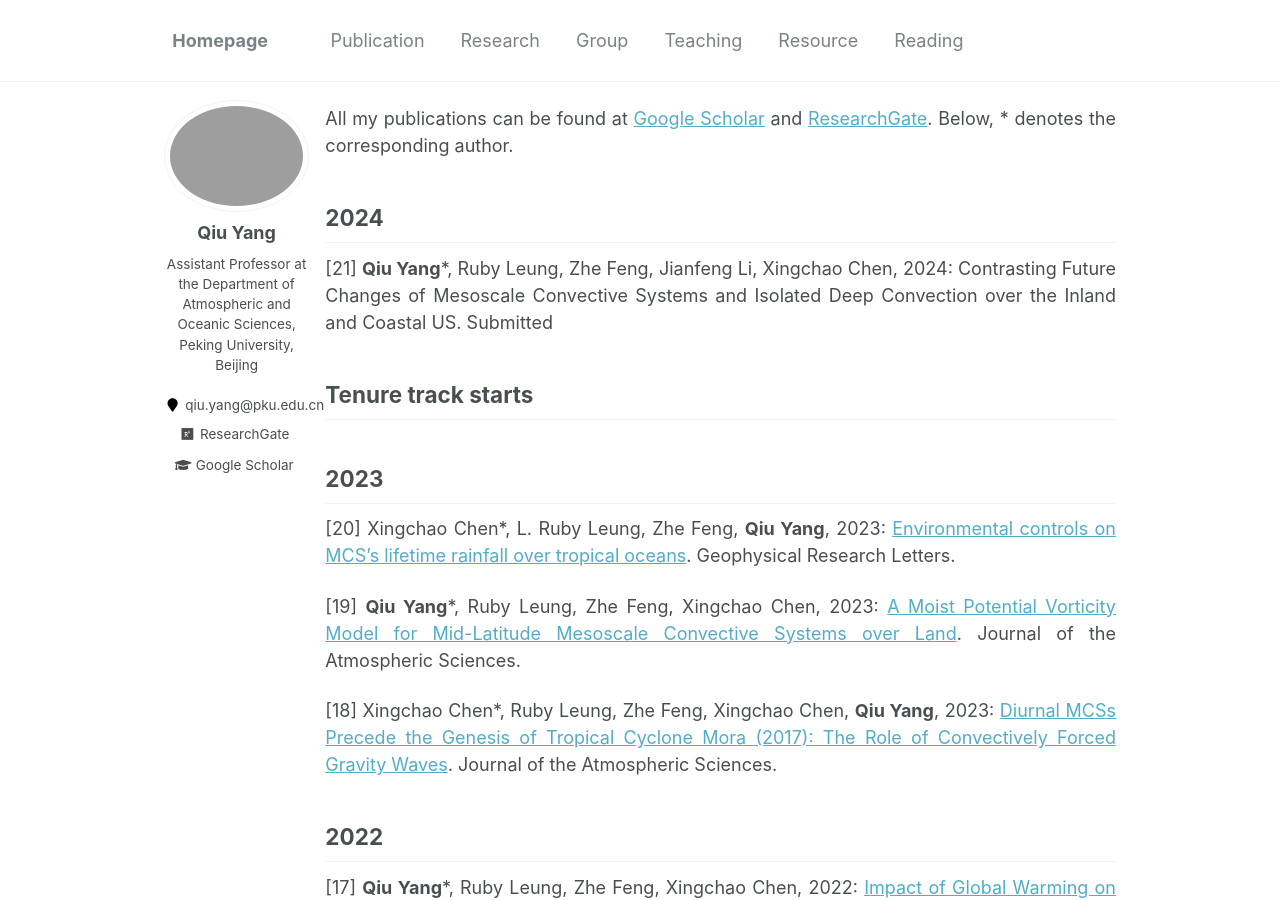
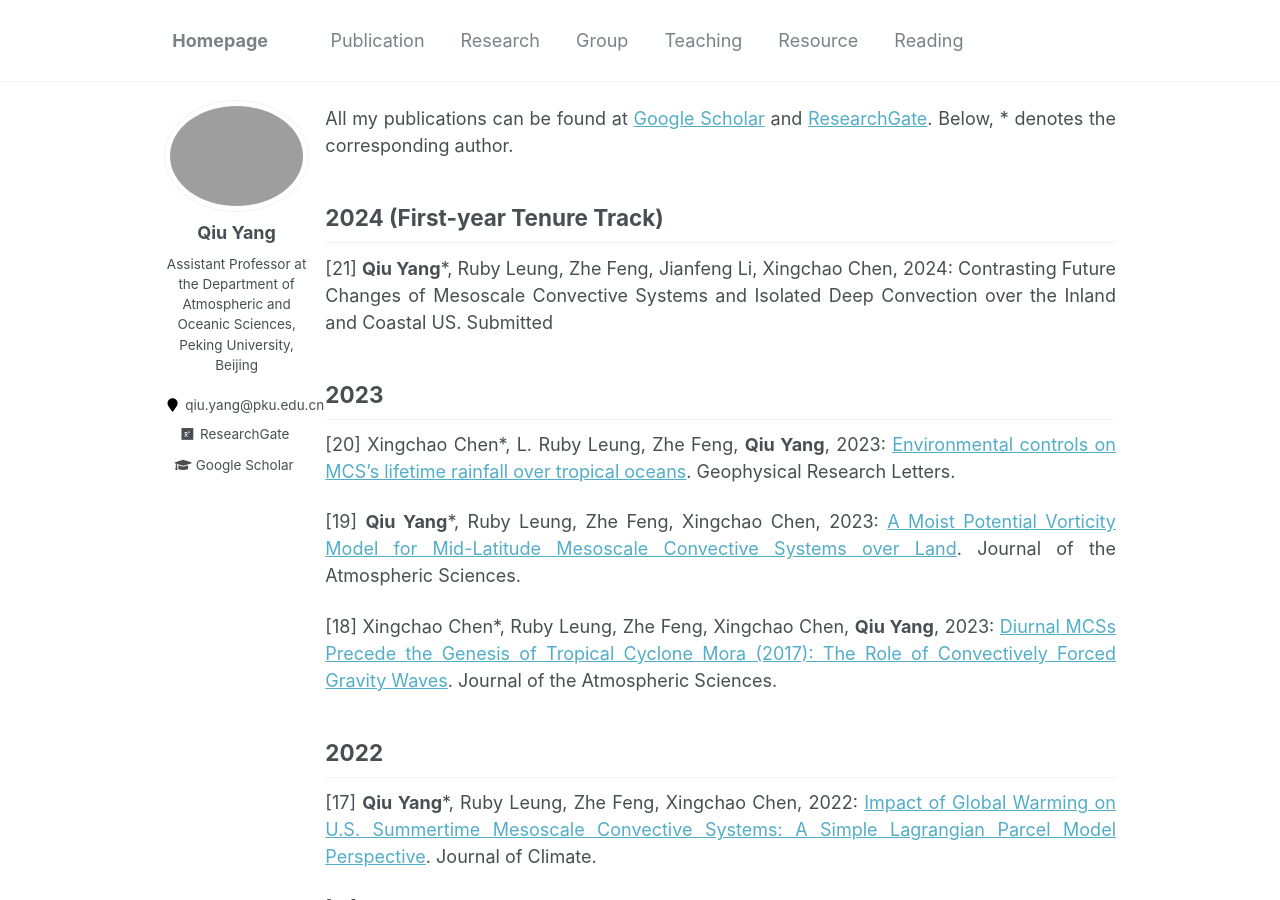
Before and after one commit to qiuyang50/qiuyang50.github.io, a Jekyll site: the page built from _pages/publication.md, in a window 1280 px wide and 900 px high. Built offline with Jekyll 4.4.1, drawn with Linux system fonts in a browser that asks for light colours.

Commit message:
Update publication.md

```diff
--- a/_pages/publication.md
+++ b/_pages/publication.md
@@ -6,12 +6,9 @@ author_profile: true
 ---
 All my publications can be found at [Google Scholar](https://scholar.google.com/citations?hl=en&user=MzMRC04AAAAJ) and [ResearchGate](https://www.researchgate.net/profile/Qiu_Yang4). Below, * denotes the corresponding author.
 
-2024
+2024 (First-year Tenure Track)
 -
 [21] **Qiu Yang***, Ruby Leung, Zhe Feng, Jianfeng Li, Xingchao Chen, 2024: Contrasting Future Changes of Mesoscale Convective Systems and Isolated Deep Convection over the Inland and Coastal US. Submitted
-
-Tenure track starts
--
 
 2023
 -
```
